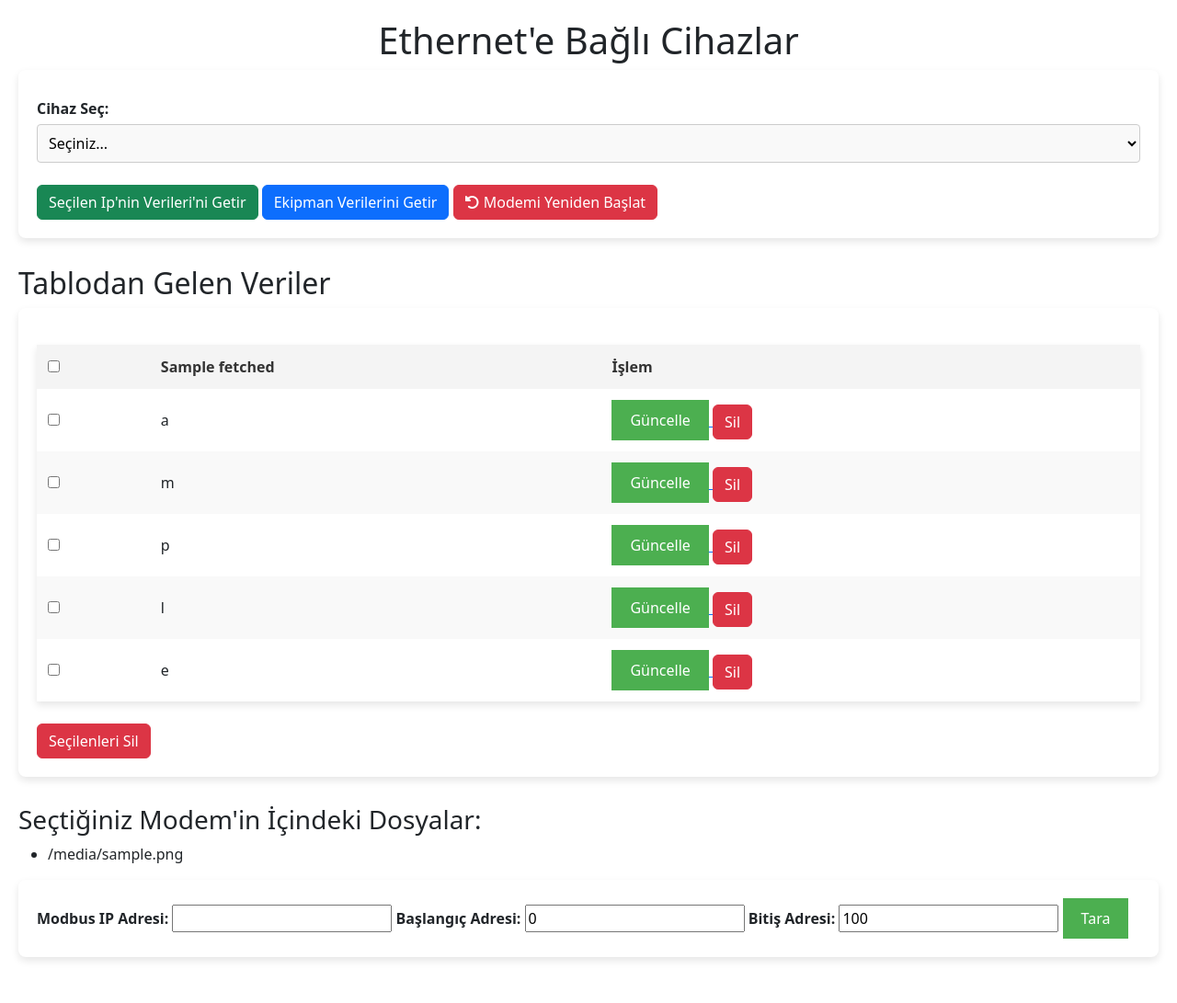
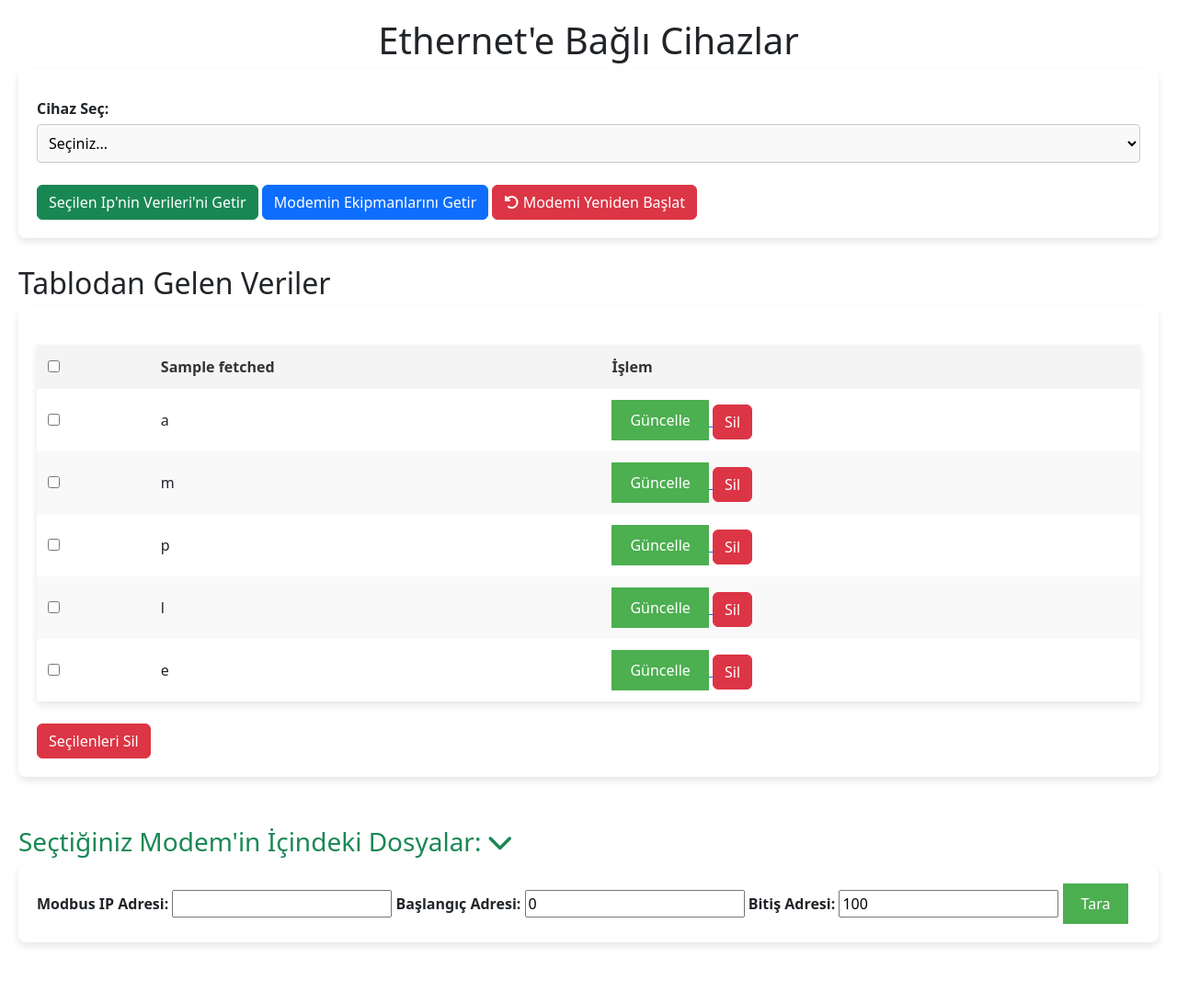
Before and after one commit to olyala05/flask_tut, a Flask app: template templates/home_page.html in a window 1280 px wide. Shown: the whole page at 92% size. After the commit the page ends 1029 px from the top, so only its background shows below. Run offline with Flask 3, Linux system fonts and the light colour scheme; the template is opened without the code that fills it: most values are stand-ins (such as "Sample title", 1, 10 or a date in 2020).

Commit message:
Ekipman tablosunu getirir

```diff
--- a/server.py
+++ b/server.py
@@ -90,14 +90,17 @@ def fetch_data_from_table(ip, db_name, table_name):
         if len(lines) > 0:
             # İlk satır başlıkları (sütun adlarını) içeriyor
             rows.append(lines[0].split("\t"))
+            if len(lines) == 1:
+                # Tablo sadece başlıklardan oluşuyorsa (veri yoksa)
+                return {"is_empty": True, "data": rows}
 
-        # Veriler (eğer varsa) ekleniyor
+        # Veriler ekleniyor
         for line in lines[1:]:
             rows.append(line.split("\t"))
 
-        return rows
+        return {"is_empty": False, "data": rows}
     except Exception as e:
-        return [[f"Hata: {str(e)}"]]
+        return {"is_empty": False, "data": [[f"Hata: {str(e)}"]]}
 
 def modem_files(ip):
     try:
@@ -162,23 +165,33 @@ def restart_modem(ip):
         logging.error(f"Error restarting modem: {str(e)}")
 
 def fetch_equipment_data(ip):
-    """Fetch equipment data from the IoT database."""
+    """IoT veritabanındaki 'equipments' tablosunu getir."""
     try:
-        connection = pymysql.connect(
-            host=ip,
-            user=SSH_USER,
-            password=SSH_PASSWORD,
-            database="iot",
-            cursorclass=pymysql.cursors.DictCursor
-        )
-        with connection.cursor() as cursor:
-            cursor.execute("SELECT * FROM equipments")
-            result = cursor.fetchall()
-            return result
+        ssh = paramiko.SSHClient()
+        ssh.set_missing_host_key_policy(paramiko.AutoAddPolicy())
+        ssh.connect(hostname=ip, username=SSH_USER, password=SSH_PASSWORD)
+
+        command = 'mysql -u root -p{} -D iot -e "SELECT * FROM equipments;"'.format(SSH_PASSWORD)
+        stdin, stdout, stderr = ssh.exec_command(command)
+
+        output = stdout.read().decode()
+        ssh.close()
+
+        lines = output.splitlines()
+        rows = []
+
+        if len(lines) > 0:
+            rows.append(lines[0].split("\t"))
+
+        if len(lines) > 1:
+            for line in lines[1:]:
+                rows.append(line.split("\t"))
+            return {"is_empty": False, "data": rows}
+        else:
+            return {"is_empty": True, "data": None}
     except Exception as e:
-        logging.error(f"Error fetching equipments data: {str(e)}")
-        logging.debug(f"Connecting to database on IP: {ip}")
-        return None
+        return {"is_empty": False, "data": [[f"Hata: {str(e)}"]]}
+
 
 @app.route("/", methods=["GET", "POST"])
 def index():
@@ -187,6 +200,7 @@ def index():
     databases = None
     tables = None
     modem_files_result = None
+    is_empty = None  # Default olarak None
 
     selected_ip = request.form.get("selected_ip")
     selected_db = request.form.get("selected_db")
@@ -199,7 +213,9 @@ def index():
             restart_modem(selected_ip)
         elif "fetch_equipment_data" in request.form:
             # Call function to fetch data from the IoT database
-            fetched_data = fetch_equipment_data(selected_ip)
+            equipment_data = fetch_equipment_data(selected_ip)
+            fetched_data = equipment_data["data"]
+            is_empty = equipment_data["is_empty"]
 
     if selected_ip:
         # Seçilen IP için veritabanlarını al
@@ -210,8 +226,11 @@ def index():
         tables = fetch_tables(selected_ip, selected_db)
     if selected_table:
         # Seçilen tabloyu getir
-        fetched_data = fetch_data_from_table(selected_ip, selected_db, selected_table)
+        table_data = fetch_data_from_table(selected_ip, selected_db, selected_table)
+        fetched_data = table_data["data"]
+        is_empty = table_data["is_empty"]
 
+    # Sayfayı her durumda render et
     return render_template(
         "home_page.html",
         devices=devices,
@@ -221,8 +240,10 @@ def index():
         selected_ip=selected_ip,
         selected_db=selected_db,
         selected_table=selected_table,
-        modem_files=modem_files_result  # Use the renamed variable
+        modem_files=modem_files_result,
+        is_empty=is_empty
     )
+
 
 @app.route("/update-row", methods=["GET", "POST"])
 def update_row():
--- /dev/null
+++ b/static/css/file.css
@@ -0,0 +1,63 @@
+/* Başlık ve ikon düzeni */
+.toggle-header {
+    cursor: pointer;
+    display: flex;
+    align-items: center;
+    gap: 0.5rem;
+}
+
+#toggle-icon {
+    transition: transform 0.3s ease;
+}
+
+/* Tablo stili */
+.file-table {
+    width: 100%; /* Container genişliğiyle eşit */
+    border-collapse: collapse;
+    margin-top: 1rem;
+    background-color: #f8f9fa; /* Gümüş beyaz renk */
+    border: 1px solid #ddd;
+    box-shadow: 0 2px 4px rgba(0, 0, 0, 0.1);
+}
+
+.file-table th, .file-table td {
+    padding: 0.75rem;
+    text-align: left;
+    border-bottom: 1px solid #ddd;
+}
+
+.file-table th {
+    background-color: #e9ecef;
+    font-weight: bold;
+}
+
+.file-table tr:hover {
+    background-color: #f1f3f5;
+}
+
+/* Dosya ikonu stili */
+.fa-file {
+    color: #6c757d; /* Hafif gri */
+    margin-right: 0.5rem;
+}
+
+/* Buton stili */
+.btn-download {
+    background-color: #007bff;
+    color: #fff;
+    border: none;
+    padding: 0.5rem 1rem;
+    cursor: pointer;
+    border-radius: 4px;
+    font-size: 0.875rem;
+    transition: background-color 0.2s ease;
+}
+
+.btn-download:hover {
+    background-color: #0056b3;
+}
+
+/* "İndir" butonunu sola hizala */
+.action-cell {
+    text-align: left;
+}
--- a/static/css/styles.css
+++ b/static/css/styles.css
@@ -75,3 +75,16 @@ tr:hover {
         width: 100%;
     }
 }
+
+/* Başlığın üzerine gelince cursor pointer olsun */
+.toggle-header {
+    cursor: pointer;
+    display: flex;
+    align-items: center;
+    gap: 0.5rem;
+}
+
+/* İkonun animasyonu */
+#toggle-icon {
+    transition: transform 0.3s ease;
+}
--- a/static/js/app.js
+++ b/static/js/app.js
@@ -42,3 +42,17 @@ function confirmRestart() {
         return false;
     }
 }
+
+// Dosyaları getirip açıp kapar
+function toggleFiles() {
+    const fileList = document.getElementById('file-list');
+    const toggleIcon = document.getElementById('toggle-icon');
+
+    if (fileList.style.display === 'none' || fileList.style.display === '') {
+        fileList.style.display = 'block'; // Göster
+        toggleIcon.style.transform = 'rotate(0deg)';
+    } else {
+        fileList.style.display = 'none'; // Gizle
+        toggleIcon.style.transform = 'rotate(180deg)';
+    }
+}
--- a/templates/home_page.html
+++ b/templates/home_page.html
@@ -36,13 +36,17 @@
     <br><br>
     <button type="submit" class="btn btn-success">Seçilen Ip'nin Verileri'ni Getir</button>
 
-    <button type="submit" name="fetch_equipment_data" class="btn btn-primary">Ekipman Verilerini Getir</button>
+    {# <button type="submit" name="fetch_equipment_data" class="btn btn-primary">Ekipman Verilerini Getir</button> #}
 
+    <button type="submit" name="fetch_equipment_data" class="btn btn-primary">
+        Modemin Ekipmanlarını Getir
+    </button>
     <button type="submit" name="restart_modem" class="btn btn-danger" onclick="confirmRestart()">
         <i class="fa-solid fa-rotate-left"></i> Modemi Yeniden Başlat
     </button>
 
 </form>
+
 
 {% if fetched_data %}
     <h2>Tablodan Gelen Veriler</h2>
@@ -65,7 +69,6 @@
                                 <td>{{ cell }}</td>
                             {% endfor %}
                             <td>
-                        <!-- Güncelleme ve Silme Butonları -->
                                 <a class="update-btn" href="{{ url_for('update_row',
                                     ip=selected_ip,
                                     db_name=selected_db,
@@ -75,26 +78,48 @@
                                 ) }}">
                                     <button type="button">Güncelle</button>
                                 </a>
-                        <!-- Satır Silme Butonu -->
                                 <button type="button" class="btn btn-danger" onclick="deleteRow({{ row[0] }})">Sil</button>
                             </td>
                         </tr>
                     {% endfor %}
                 </tbody>
             </table>
-
             <br>
             <button type="submit" id="delete-btn" class="btn btn-danger">Seçilenleri Sil</button>
         </form>
     {% endif %}
+    {% if is_empty %}
+        <h3 class="text-danger text-center">Ekipman tablosu boş:</h3>
+    {% endif %}<br>
 
 {% if modem_files %}
-    <h3>Seçtiğiniz Modem'in İçindeki Dosyalar:</h3>
-    <ul>
+    <h3 class="text-success toggle-header" onclick="toggleFiles()">
+        Seçtiğiniz Modem'in İçindeki Dosyalar:
+        <i id="toggle-icon" class="fa-solid fa-chevron-down"></i>
+    </h3>
+        <table id="file-list" style="display: none;">
+            <thead>
+                <tr>
+                    <th>Dosya Adı</th>
+                    <th>İşlem</th>
+                </tr>
+            </thead>
+            <div>
+
+            </div>
+            <tbody>
                 {% for file in modem_files %}
-            <li>{{ file }}</li>
+                <tr>
+                    <td>
+                        <i class="fa-solid fa-file"></i> {{ file }}
+                    </td>
+                    <td class="action-cell">
+                        <button class="btn btn-download">İndir</button>
+                    </td>
+                </tr>
                 {% endfor %}
-    </ul>
+            </tbody>
+        </table>
 {% else %}
 <p class="text-center">Modemin İçindeki Dosyalar Alınamadı.</p>
 {% endif %}
@@ -112,6 +137,6 @@
     <button type="submit">Tara</button>
 </form>
 
+<link rel="stylesheet" href="{{ url_for('static', filename='css/file.css') }}" rel=stylesheet>
 <script type="text/javascript" src="{{ url_for('static', filename='js/app.js') }}"></script>
-
 {% endblock content %}
```
Lines whose indentation alone changed are shown as unchanged.
